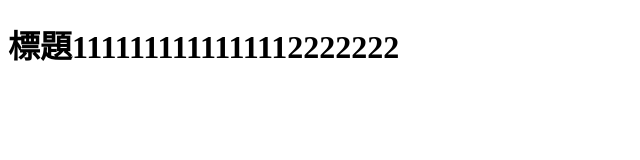
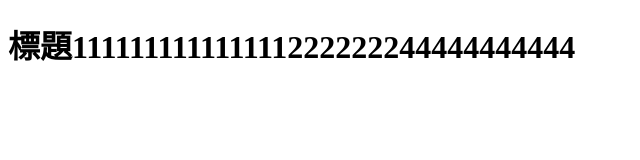
Before and after one commit to markhshw/practice0824, a plain HTML site: page index.html in a window 1280 px wide. Shown: the whole page, without its empty margins (0-640 px from the left). Drawn offline with Linux system fonts and the light colour scheme.

Commit message:
再改標題

```diff
--- a/index.html
+++ b/index.html
@@ -6,7 +6,7 @@
     <title>品涵也要衝突</title>
 </head>
 <body>
-    <h1>標題1111111111111112222222
+    <h1>標題111111111111111222222244444444444
     </h1>
 </body>
 </html>
```
